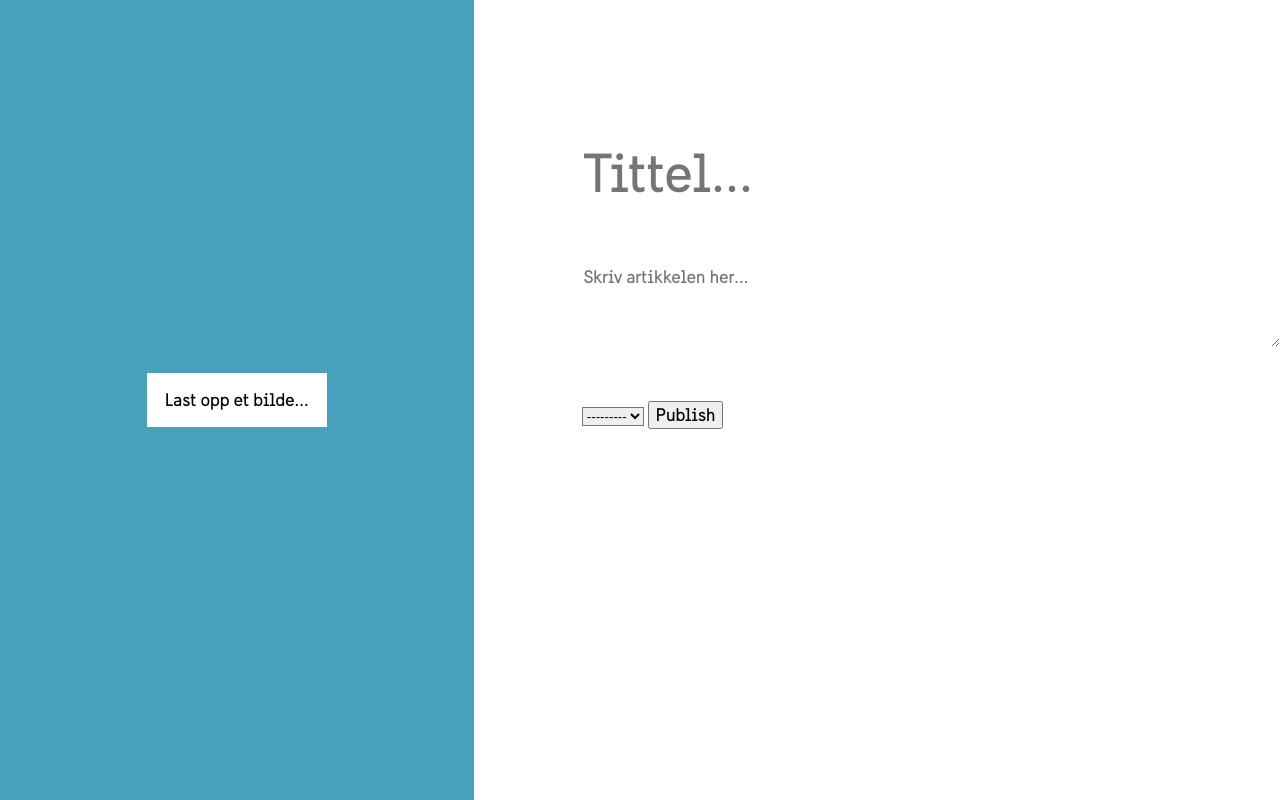
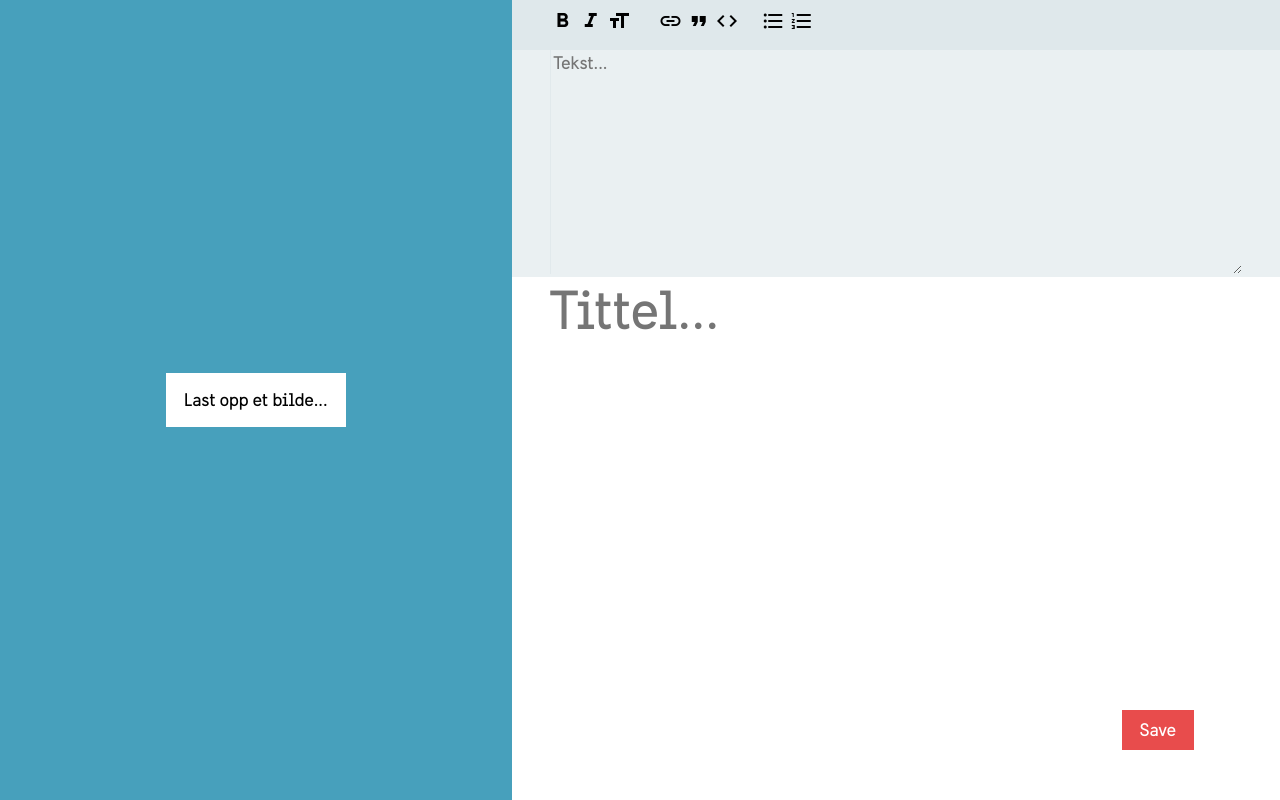
Before and after one commit to anitastuberg/industrielldesign.no, a Django app: page /wiki/new-article in a window 1280 px wide. Run offline with Django 3.2, Linux system fonts and the light colour scheme; the visitor is signed in with stand-in values (Sample User, id 1); some libraries are stand-ins or nearby versions.

Commit message:
New article with markdown

```diff
--- a/events/templates/events/event-page.html
+++ b/events/templates/events/event-page.html
@@ -1,6 +1,8 @@
 {% extends "base.html" %}
 
 {% load staticfiles %}
+
+{% block page_title %}{{ event.title }}{% endblock page_title %}
 
 {% block content %}
 {% include "navbar.html" %}
--- a/static_in_pro/our_static/css/base/_typography.scss
+++ b/static_in_pro/our_static/css/base/_typography.scss
@@ -75,3 +75,56 @@ input,
 textarea {
     font-size: 1rem;
 }
+
+strong {
+    font-family: $bold;
+}
+
+em {
+    font-style: italic;
+}
+
+blockquote {
+    position: relative;
+    margin: 2rem 0;
+
+    p {
+        margin-left: 1rem;
+        color: lighten($color: $text-color, $amount: 20%);
+        font-size: 1.2em;
+    }
+
+    &::after {
+        position: absolute;
+        top: 0;
+        left: 0;
+        content: '';
+        background-color: $light-blue;
+        height: 100%;
+        width: 2px;
+    }
+}
+
+code {
+    background-color: lighten($light-gray, 20%);
+    padding: 2px 5px;
+    border: 1px solid lighten($light-gray, 15%);
+    border-radius: 2px;
+}
+
+// List styling
+
+ul, ol {
+    margin-left: 1rem;
+    li {
+        line-height: 1.5em;
+    }
+}
+
+ul li {
+    list-style-type: circle;
+}
+
+ol li {
+    list-style-type: decimal;
+}
--- a/static_in_pro/our_static/css/components/_text-editor.scss
+++ b/static_in_pro/our_static/css/components/_text-editor.scss
@@ -0,0 +1,41 @@
+$text-editor-background-color: #EAF0F2;
+.text-editor {
+    width: 100%;
+    background-color: $text-editor-background-color;
+    .button-row {
+        background-color: #DFE8EB;
+        padding: 0.5rem 0;
+        & > ul {
+            margin: 0 5%;
+            li {
+                list-style-type: none;
+                cursor: pointer;
+                display: inline;
+
+                i:hover {
+                    background-color: $light-gray;
+                }
+            }
+        }
+        #format-size, #format-code {
+            margin-right: 1rem;
+        }
+
+        #format-size {
+            padding-right: 5px;
+            ul {
+                display: none;
+            }
+        }
+    }
+    textarea {
+        width: 90%;
+        min-height: calc(10rem * 1.2);
+        background-color: $text-editor-background-color;
+        resize: vertical;
+        border: none;
+        outline: none;
+        border-left: 1px solid darken($color: $text-editor-background-color, $amount: 3%);
+        margin: 0 5%;
+    }
+}
--- a/static_in_pro/our_static/css/main.css
+++ b/static_in_pro/our_static/css/main.css
@@ -130,6 +130,58 @@ textarea {
   font-size: 1rem;
 }
 
+strong {
+  font-family: "sweden_sansbold", sans-serif;
+}
+
+em {
+  font-style: italic;
+}
+
+blockquote {
+  position: relative;
+  margin: 2rem 0;
+}
+
+blockquote p {
+  margin-left: 1rem;
+  color: #333333;
+  font-size: 1.2em;
+}
+
+blockquote::after {
+  position: absolute;
+  top: 0;
+  left: 0;
+  content: '';
+  background-color: #47A0BC;
+  height: 100%;
+  width: 2px;
+}
+
+code {
+  background-color: #d3e0e4;
+  padding: 2px 5px;
+  border: 1px solid #c4d5da;
+  border-radius: 2px;
+}
+
+ul, ol {
+  margin-left: 1rem;
+}
+
+ul li, ol li {
+  line-height: 1.5em;
+}
+
+ul li {
+  list-style-type: circle;
+}
+
+ol li {
+  list-style-type: decimal;
+}
+
 nav#main-navigation {
   padding: 1rem 2rem;
   position: fixed;
@@ -139,6 +191,14 @@ nav#main-navigation {
   z-index: 10000;
   background-color: white;
   border-bottom: 1px solid #f2f2f2;
+}
+
+nav#main-navigation #leo-logo svg {
+  height: 100%;
+  width: auto;
+  position: absolute;
+  top: 0;
+  left: 0;
 }
 
 @media screen and (min-width: 800px) {
@@ -171,6 +231,7 @@ nav#main-navigation ul li a {
 
 nav#main-navigation ul #nav-items {
   float: left;
+  margin-left: 80px;
 }
 
 nav#main-navigation ul #bar {
@@ -437,6 +498,53 @@ a[type="button"] {
   left: 0;
 }
 
+.text-editor {
+  width: 100%;
+  background-color: #EAF0F2;
+}
+
+.text-editor .button-row {
+  background-color: #DFE8EB;
+  padding: 0.5rem 0;
+}
+
+.text-editor .button-row > ul {
+  margin: 0 5%;
+}
+
+.text-editor .button-row > ul li {
+  list-style-type: none;
+  cursor: pointer;
+  display: inline;
+}
+
+.text-editor .button-row > ul li i:hover {
+  background-color: #95B4BC;
+}
+
+.text-editor .button-row #format-size, .text-editor .button-row #format-code {
+  margin-right: 1rem;
+}
+
+.text-editor .button-row #format-size {
+  padding-right: 5px;
+}
+
+.text-editor .button-row #format-size ul {
+  display: none;
+}
+
+.text-editor textarea {
+  width: 90%;
+  min-height: calc(10rem * 1.2);
+  background-color: #EAF0F2;
+  resize: vertical;
+  border: none;
+  outline: none;
+  border-left: 1px solid #e1e9ec;
+  margin: 0 5%;
+}
+
 .grid {
   display: -ms-grid;
   display: grid;
@@ -552,7 +660,7 @@ a[type="button"] {
 #project-grid {
   display: -ms-grid;
   display: grid;
-  margin-top: 126px;
+  margin-top: 73px;
 }
 
 @media screen and (max-width: 480px) {
@@ -829,22 +937,26 @@ a[type="button"] {
   font-size: 1.1em;
 }
 
-#create-article form #id_title, #create-article form textarea {
+#create-article form.grid {
+  -ms-grid-columns: 2fr 3fr;
+      grid-template-columns: 2fr 3fr;
+}
+
+#create-article form.grid #id_title {
   display: block;
   border: none;
   outline: none;
 }
 
-#create-article form #id_title {
+#create-article form.grid #id_title {
   font-size: 3rem;
-  margin-bottom: 3rem;
 }
 
-#create-article form .right {
-  margin-top: 20%;
+#create-article form.grid .markdown-preview, #create-article form.grid #id_title, #create-article form.grid input[type="submit"] {
+  margin: 0 2rem;
 }
 
-#create-article form .left {
+#create-article form.grid .left {
   display: -webkit-box;
   display: -ms-flexbox;
   display: flex;
@@ -855,11 +967,10 @@ a[type="button"] {
       -ms-flex-pack: center;
           justify-content: center;
   background-color: #47A0BC;
-  margin-right: 6rem;
   min-height: 100vh;
 }
 
-#create-article form .left #id_image {
+#create-article form.grid .left #id_image {
   width: 0.1px;
   height: 0.1px;
   opacity: 0;
@@ -868,25 +979,25 @@ a[type="button"] {
   z-index: -1;
 }
 
-#create-article form .left #id_image + label {
+#create-article form.grid .left #id_image + label {
   display: block;
   background-color: #fff;
   color: #000;
   padding: 1rem;
 }
 
-#create-article form textarea {
-  width: 63ch;
-  line-height: 1.5rem;
-  margin-bottom: 3rem;
-}
-
-#create-article form select {
+#create-article form.grid select {
   border-radius: 0;
 }
 
-#create-article form input[type="submit"] {
-  margin-bottom: 5rem;
+#create-article form.grid input[type="submit"] {
+  background-color: #E84C4C;
+  color: #fff;
+  padding: 0.5rem 1rem;
+  border: none;
+  position: fixed;
+  bottom: 50px;
+  right: 50px;
 }
 
 #wiki-page {
--- a/static_in_pro/our_static/css/main.scss
+++ b/static_in_pro/our_static/css/main.scss
@@ -1,14 +1,15 @@
 
 @import
-// Base:
-'base/css-reset',
-'base/typography',
-'base/global',
 
 // Helpers:
 'helpers/functions',
 'helpers/mixins',
 'helpers/variables',
+
+// Base:
+'base/css-reset',
+'base/typography',
+'base/global',
 
 // Components:
 'components/buttons',
--- a/static_in_pro/our_static/css/pages/wiki/_new-article.scss
+++ b/static_in_pro/our_static/css/pages/wiki/_new-article.scss
@@ -1,23 +1,22 @@
 #create-article {
-    form {
-        #id_title, textarea {
+    form.grid {
+        grid-template-columns: 2fr 3fr;
+        #id_title {
             display: block;
             border: none;
             outline: none;
         }
         #id_title {
             font-size: 3rem;
-            margin-bottom: 3rem;
         }
-        .right {
-            margin-top: 20%;
+        .markdown-preview, #id_title, input[type="submit"] {
+            margin: 0 2rem;
         }
         .left {
             display: flex;
             align-items: center;
             justify-content: center;
             background-color: $light-blue;
-            margin-right: 6rem;
             min-height: 100vh;
 
             #id_image {
@@ -36,17 +35,17 @@
                 }
             }
         }
-        textarea {
-            width: 63ch;
-            line-height: 1.5rem;
-            margin-bottom: 3rem;
-        }
         select {
             border-radius: 0;
         }
         input[type="submit"] {
-            margin-bottom: 5rem;
+            background-color: $red;
+            color: #fff;
+            padding: 0.5rem 1rem;
+            border: none;
+            position: fixed;
+            bottom: 50px;
+            right: 50px;
         }
-
     }
 }
--- a/templates/base.html
+++ b/templates/base.html
@@ -14,6 +14,10 @@
 
     <link href="https://fonts.googleapis.com/icon?family=Material+Icons"
       rel="stylesheet">
+
+    <link rel="icon" type="image/png" href="/media/logo/favicon/Logo_16.png" sizes="16x16">
+    <link rel="icon" type="image/png" href="/media/logo/favicon/Logo_32.png" sizes="32x32">
+    <link rel="icon" type="image/png" href="/media/logo/favicon/Logo_96.png" sizes="96x96">
 
     <script src="https://code.jquery.com/jquery-3.3.1.min.js" integrity="sha256-FgpCb/KJQlLNfOu91ta32o/NMZxltwRo8QtmkMRdAu8="
         crossorigin="anonymous"></script>
--- a/wiki/templates/wiki/new-article.html
+++ b/wiki/templates/wiki/new-article.html
@@ -1,23 +1,29 @@
 {% extends 'base.html' %}
 {% load static %}
+
+{% block page_title %}Ny artikkel{% endblock page_title %}
 
 
 {% block content %}
 <div id="create-article">
-    <form class="grid two-column-grid" action="" method="POST" enctype="multipart/form-data">
+    <form class="grid" action="" method="POST" enctype="multipart/form-data">
         <div class="left">
             {{ form.image }}
             <label id="" for="id_image">Last opp et bilde...</label>
         </div>
         <div class="right">
             {% csrf_token %}
+            {% include 'wiki/text-editor.html' %}
             {{ form.title }}
-            {{ form.text }}
-            {{ form.category }}
-            <input type="submit" value="Publish">
+            <div class="markdown-preview"></div>
+            <input type="submit" value="Save">
         </div>
     </form>
 </div>
-<script src="{% static 'js/wiki/newArticle.js' %}"></script>
-<script src="{% static 'js/autoExpandingTextArea.js' %}"></script>
 {% endblock content %}
+
+{% block javascript %}
+    <script src="https://cdnjs.cloudflare.com/ajax/libs/marked/0.4.0/marked.min.js"></script>
+    <script src="{% static 'js/wiki/newArticle.js' %}"></script>
+    <script src="{% static 'js/textEditor.js' %}"></script>
+{% endblock javascript %}
--- /dev/null
+++ b/wiki/templates/wiki/text-editor.html
@@ -0,0 +1,28 @@
+{% load static %}
+
+<div class="text-editor">
+    <div class="button-row">
+        <ul>
+            <li id="format-bold"><i class="material-icons">format_bold</i></li>
+            <li id="format-italic"><i class="material-icons">format_italic</i></li>
+            <li id="format-size"><i class="material-icons">format_size</i>
+                <ul>
+                    <li>H1</li>
+                    <li>H2</li>
+                    <li>H3</li>
+                    <li>H4</li>
+                    <li>H5</li>
+                    <li>H6</li>
+                </ul>
+            </li>
+
+            <li id="format-link"><i class="material-icons">insert_link</i></li>
+            <li id="format-quote"><i class="material-icons">format_quote</i></li>
+            <li id="format-code"><i class="material-icons">code</i></li>
+
+            <li id="format-list-bullet"><i class="material-icons">format_list_bulleted</i></li>
+            <li id="format-list-number"><i class="material-icons">format_list_numbered</i></li>
+        </ul>
+    </div>
+    <textarea placeholder="Tekst..." name="" id="" rows="10"></textarea>
+</div>
--- a/wiki/templates/wiki/wiki.html
+++ b/wiki/templates/wiki/wiki.html
@@ -1,4 +1,8 @@
-{% extends 'base.html' %} {% block content %}
+{% extends 'base.html' %}
+
+{% block page_title %}Wiki{% endblock page_title %}
+
+{% block content %}
 {% include 'navbar.html' %}
 <div id="wiki-page">
 
```
Also changed, not shown: static_in_pro/our_static/js/textEditor.js (added, +51 -0 lines), 2 other files.
